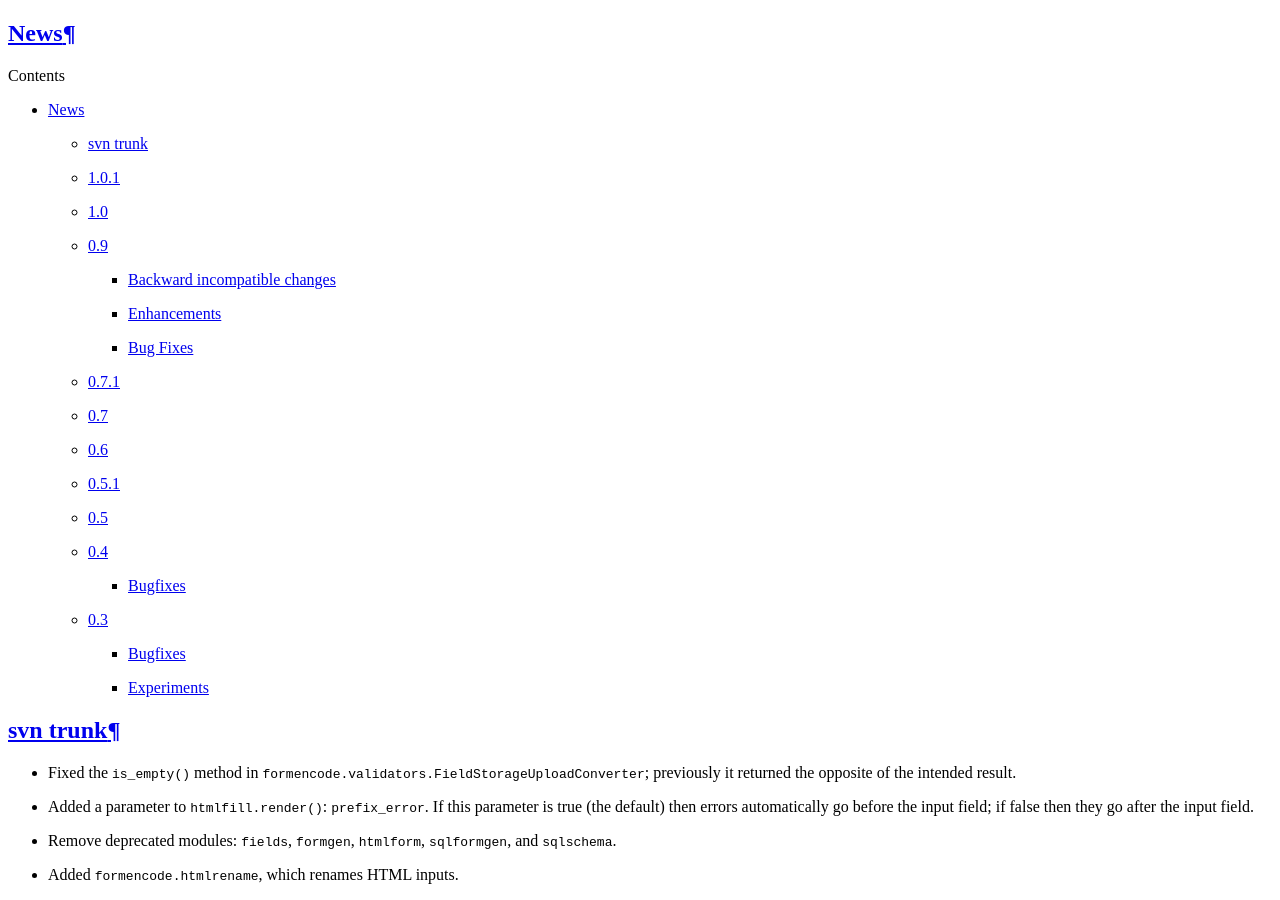
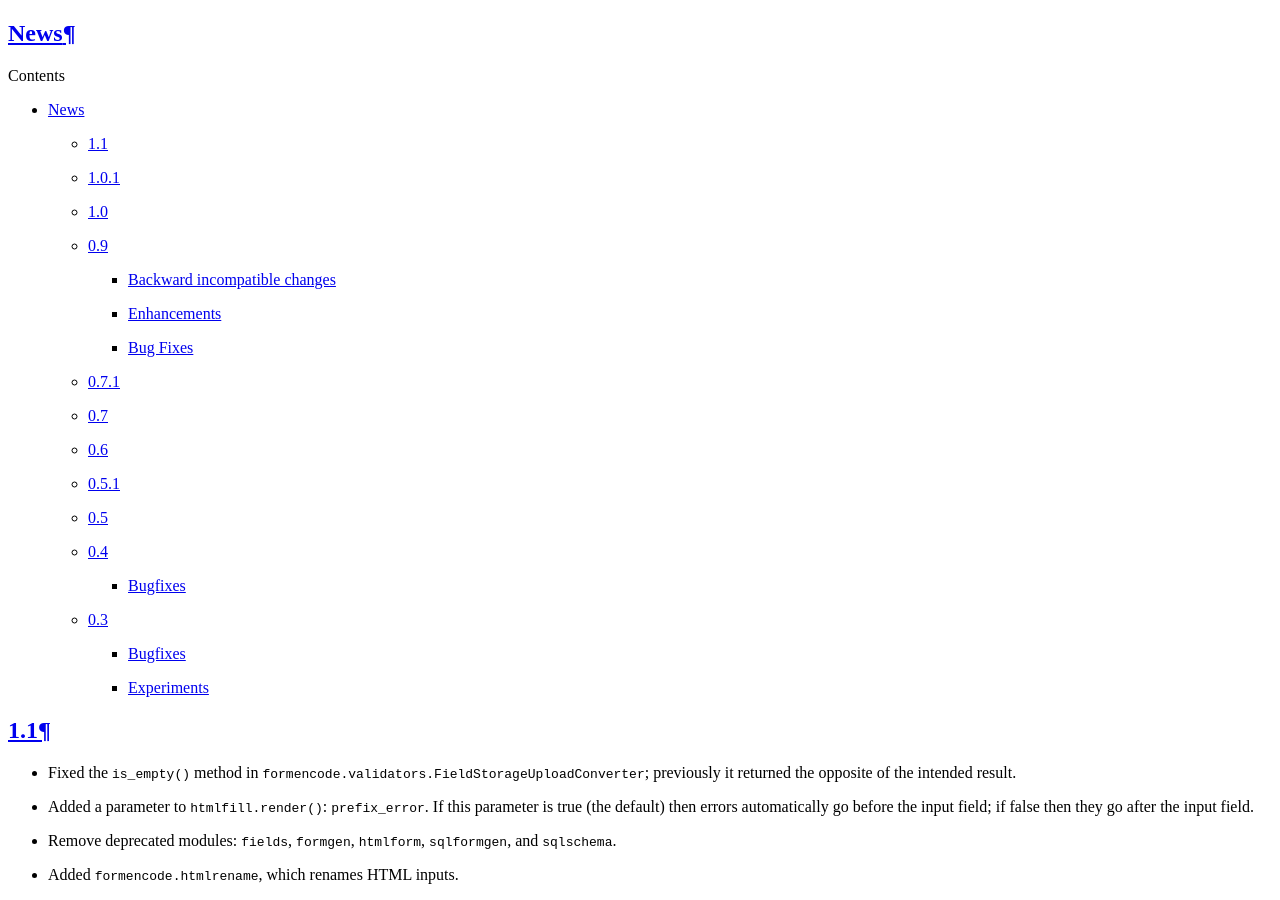
Before and after one commit to davidfraser/FormEncode, a Sphinx documentation site: the page built from docs/news.txt, in a window 1280 px wide and 900 px high. Built offline with Sphinx 7.4.7, drawn with Linux system fonts in a browser that asks for light colours.

Commit message:
update news for release
git-svn-id: http://svn.colorstudy.com/FormEncode/trunk@3631 95a46c32-92d2-0310-94a5-8d71aeb3d4b3

```diff
--- a/docs/conf.py
+++ b/docs/conf.py
@@ -40,9 +40,9 @@ copyright = '2008, Ian Bicking and Contributors'
 # other places throughout the built documents.
 #
 # The short X.Y version.
-version = '1.0'
+version = '1.1'
 # The full version, including alpha/beta/rc tags.
-release = '1.0.2'
+release = '1.1'
 
 # There are two options for replacing |today|: either, you set today to some
 # non-false value, then it is used:
--- a/docs/news.txt
+++ b/docs/news.txt
@@ -3,8 +3,8 @@ News
 
 .. contents::
 
-svn trunk
----------
+1.1
+---
 
 * Fixed the ``is_empty()`` method in
   :class:`formencode.validators.FieldStorageUploadConverter`;
```
